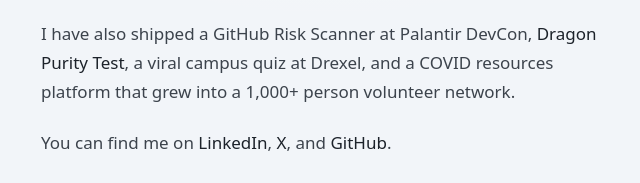
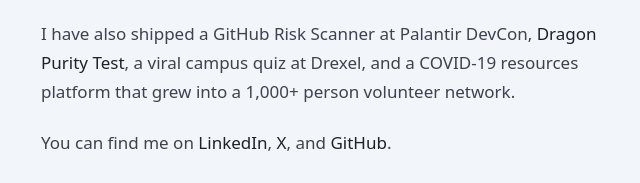
Before and after one commit to sauranshbhardwaj/personal-website, a website: page public/index.html in a window 1280 px wide. Shown: the part 474-657 px from the top of the page, 311-951 px from the left. Drawn offline with Linux system fonts and the light colour scheme.

Commit message:
quartely update on work

```diff
--- a/public/index.html
+++ b/public/index.html
@@ -46,7 +46,7 @@
         <p>
           I have also shipped a GitHub Risk Scanner at Palantir DevCon,
           <a href="https://dragonpuritytest.com">Dragon Purity Test</a>, a viral campus quiz at Drexel,
-          and a COVID resources platform that grew into a 1,000+ person volunteer network.
+          and a COVID-19 resources platform that grew into a 1,000+ person volunteer network.
         </p>
 
         <p>
```
